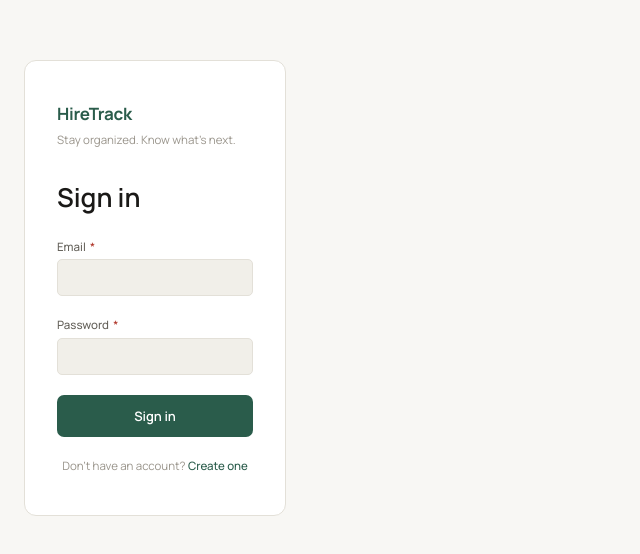
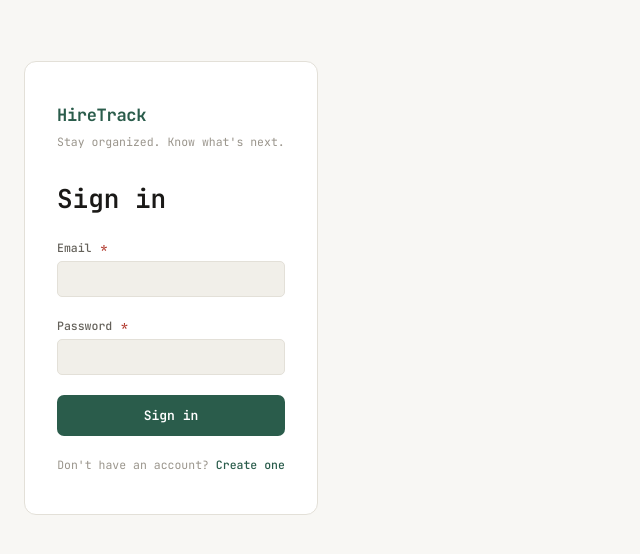
Before and after one commit to bangarukondabollapally/hiretrack-frontend, a React (Vite) app: page /login in a window 1280 px wide. Shown: the part 112-666 px from the top of the page, without its empty margins (0-640 px from the left). Built offline with nearby package versions, Linux system fonts and the light colour scheme; no server answers.

Commit message:
style: apply JetBrains Mono as primary font family site-wide

```diff
--- a/index.html
+++ b/index.html
@@ -12,7 +12,7 @@
     <link rel="preconnect" href="https://fonts.googleapis.com" />
     <link rel="preconnect" href="https://fonts.gstatic.com" crossorigin />
     <link
-      href="https://fonts.googleapis.com/css2?family=Manrope:wght@400;500;600;700&family=JetBrains+Mono:wght@400;500&family=VT323&display=swap"
+      href="https://fonts.googleapis.com/css2?family=JetBrains+Mono:ital,wght@0,400..700;1,400..700&family=VT323&display=swap"
       rel="stylesheet"
     />
     <title>HireTrack — Job Application Tracker</title>
--- a/src/styles/tokens.css
+++ b/src/styles/tokens.css
@@ -3,14 +3,14 @@
  * Source of truth: docs/DESIGN.md
  *
  * Fonts:
- *   --font-primary   → Manrope      (body, headings, UI)
+ *   --font-primary   → JetBrains Mono (entire site body, headings, UI)
  *   --font-mono      → JetBrains Mono (code, timestamps, metadata numbers)
  *   --font-stamp     → VT323        (HT sender badge — terminal-stamp character only)
  */
 
 :root {
   /* ── Typography ─────────────────────────────────────────────────── */
-  --font-primary: 'Manrope', -apple-system, BlinkMacSystemFont, 'Segoe UI', sans-serif;
+  --font-primary: 'JetBrains Mono', 'Cascadia Code', ui-monospace, 'Fira Code', monospace;
   --font-mono: 'JetBrains Mono', 'Cascadia Code', ui-monospace, 'Fira Code', monospace;
   --font-stamp: 'VT323', monospace;
 
```
